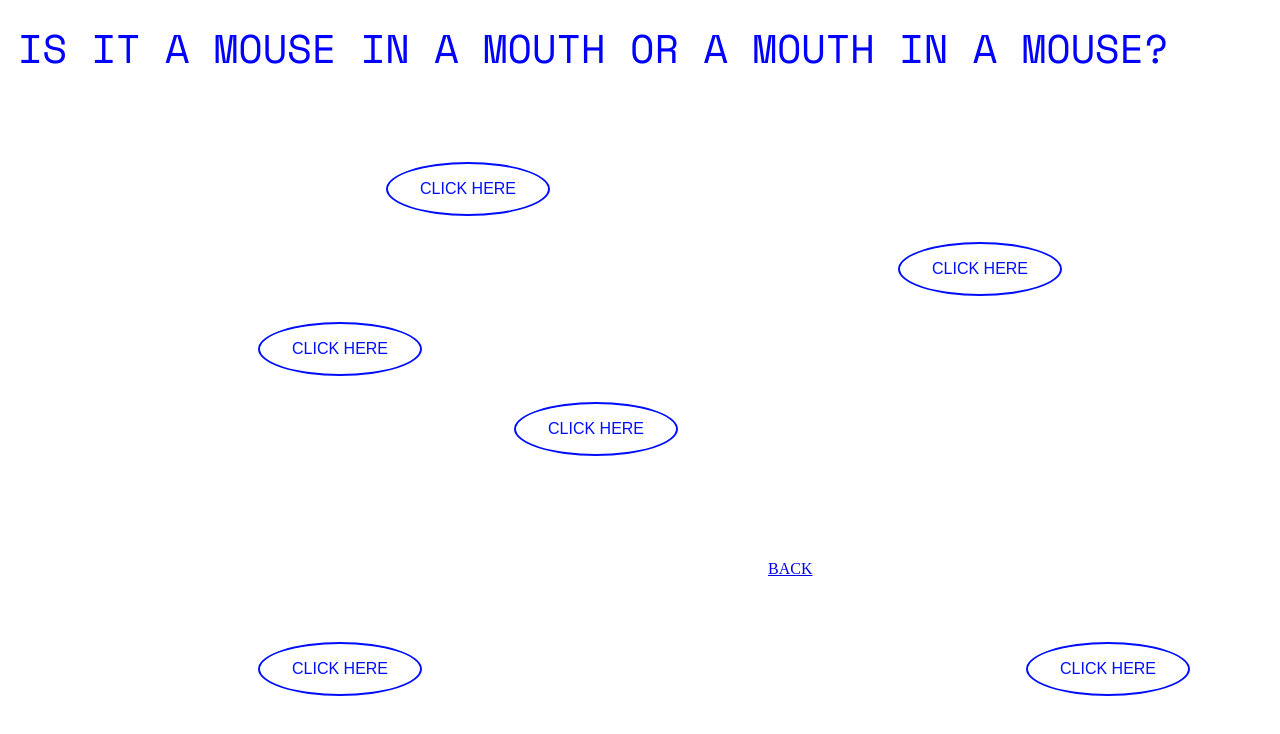
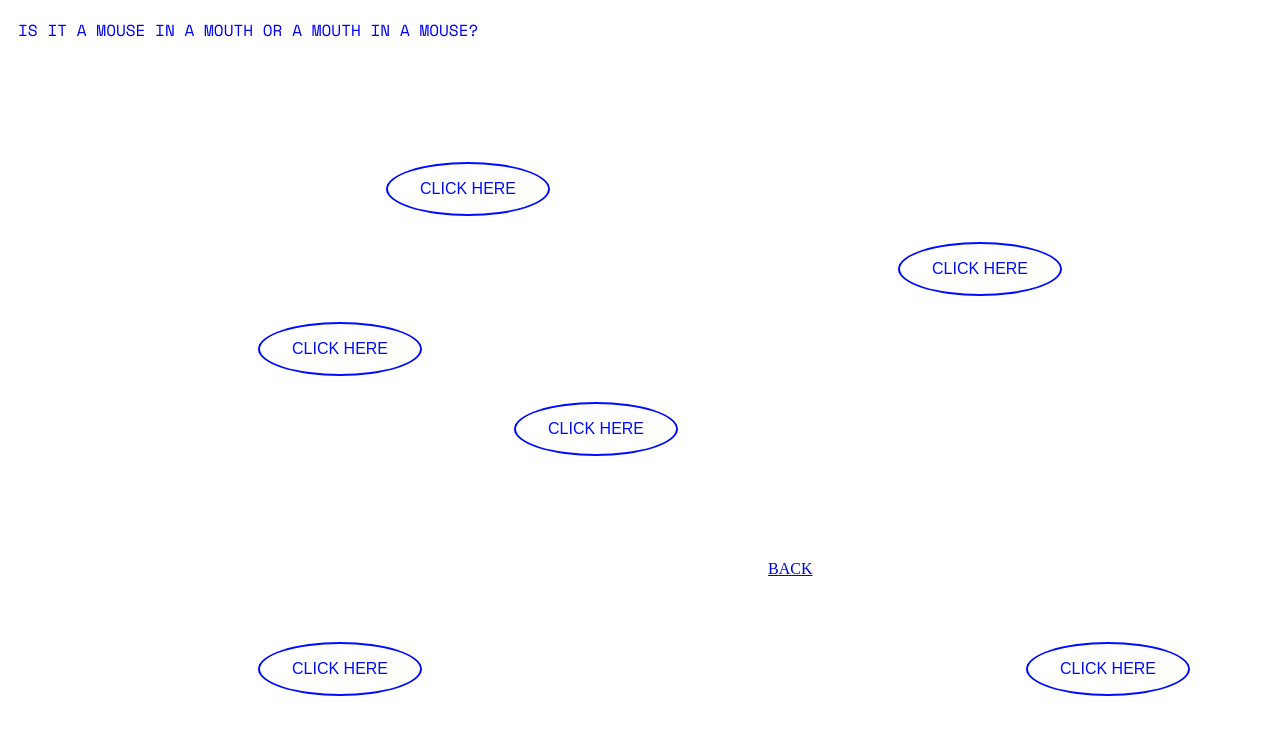
Before and after one commit to guehlee/Deep, a plain HTML site: page index.html in a window 1280 px wide. Shown: the top 734 px of the page. Drawn offline with nearby package versions, Linux system fonts and the light colour scheme; no server answers.

Commit message:
Update styles.css

```diff
--- a/styles.css
+++ b/styles.css
@@ -29,7 +29,7 @@ h1 {
   font-family: "Space Mono", monospace;
   font-weight: 400;
   font-style: normal;
-  font-size: 5vh;
+  font-size: 2vh;
 
   color: blue;
 
```
